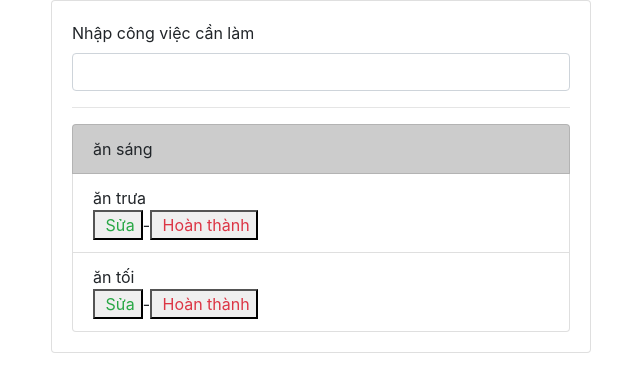
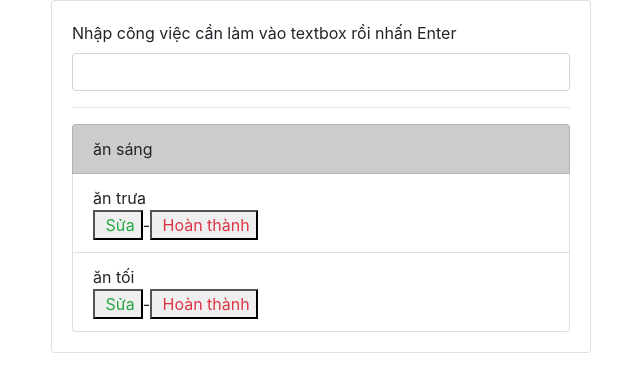
Before and after one commit to tungdinh86/TodoList, a React (Create React App) app: page / in a window 1280 px wide. Shown: the top 392 px of the page, without its empty margins (319-959 px from the left). Built offline with nearby package versions, Linux system fonts and the light colour scheme.

Commit message:
edit todolist

```diff
--- a/package.json
+++ b/package.json
@@ -10,6 +10,7 @@
     "lightpick": "^1.5.2",
     "react": "^16.12.0",
     "react-dom": "^16.12.0",
+    "react-router-dom": "^5.1.2",
     "react-scripts": "3.3.0",
     "reactstrap": "^8.2.0"
   },
--- a/src/Components/TodoInputBox.js
+++ b/src/Components/TodoInputBox.js
@@ -26,7 +26,7 @@ export default memo(function TodoInputBox(props) {
 
   return (
     <div className="form-group">
-      <label>Nhập công việc cần làm</label>
+      <label>Nhập công việc cần làm vào textbox rồi nhấn Enter</label>
       <input
         className="form-control"
         type="text"
```
Also changed, not shown: 1 other file (tests, documents, lock files or other folders).
